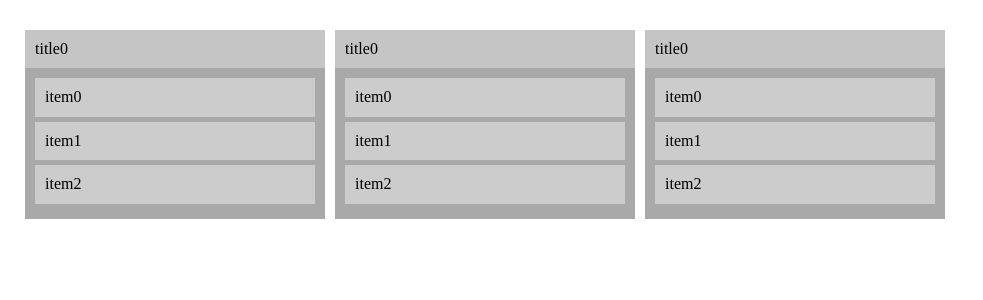
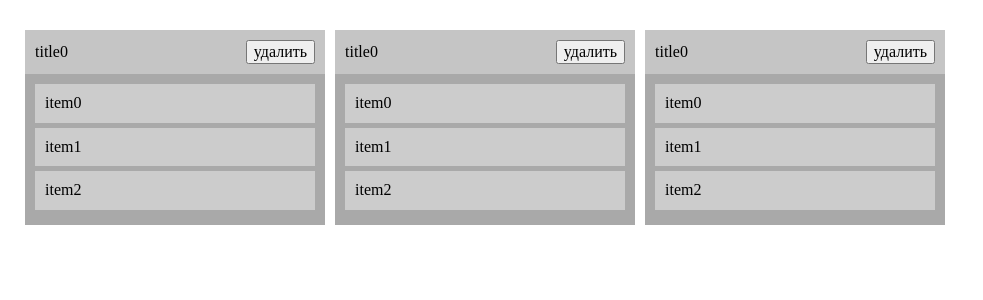
Before and after one commit to gluhenko-dv/DnD, a React (Create React App) app: page / in a window 1280 px wide. Shown: the top 300 px of the page, without its empty margins (0-983 px from the left). Built offline with nearby package versions, Linux system fonts and the light colour scheme; the HTML template or start-up script is replaced by a standard one.

Commit message:
add delete col btn

```diff
--- a/src/App.tsx
+++ b/src/App.tsx
@@ -18,7 +18,7 @@ const App: React.FC = () => {
 
     return (
         <ColumnsWrapper data={data} setData={setData}>
-            <Column data={data} />
+            <Column data={data} setData={setData} />
         </ColumnsWrapper>
     );
 };
--- a/src/components/Column/Column.styles.scss
+++ b/src/components/Column/Column.styles.scss
@@ -2,7 +2,6 @@
 
   min-height: 100px;
   min-width: 300px;
-
   height: fit-content;
 
   &:not(:first-child) {
@@ -12,6 +11,13 @@
   &-header {
     padding: 10px;
     background-color: rgb(197, 197, 197);
+    display: flex;
+    justify-content: space-between;
+    align-items: center;
+
+    button {
+      cursor: pointer;
+    }
   }
 
   &-title {
--- a/src/components/Column/Column.tsx
+++ b/src/components/Column/Column.tsx
@@ -1,3 +1,4 @@
+import { useCallback } from 'react';
 import { Droppable } from 'react-beautiful-dnd';
 import { ITasksData } from '../../interfaces/interfaces';
 import Item from '../Item/Item';
@@ -5,15 +6,30 @@ import './Column.styles.scss';
 
 interface IColumnProps {
     data: ITasksData[];
+    setData: (data: ITasksData[]) => void;
 }
 
-const Column: React.FC<IColumnProps> = ({ data }) => {
+const Column: React.FC<IColumnProps> = ({ data, setData }) => {
+    console.log(data);
+
+    const removeColumn = useCallback((e) => {
+        const newData = data;
+        console.log(data);
+
+        console.log(e.target.dataset.index);
+        console.log(newData);
+        setData(newData.splice(e.target.dataset.index, 1));
+    }, []);
+
     return (
         <>
-            {data.map(({ id, title, items }) => (
+            {data.map(({ id, title, items }, i) => (
                 <div className="column" key={id}>
                     <div className="column-header">
                         <span className="column-title">{title}</span>
+                        <button onClick={removeColumn} data-index={i}>
+                            удалить
+                        </button>
                     </div>
                     <Droppable droppableId={`${id}`}>
                         {(provided, snapshot) => (
```
